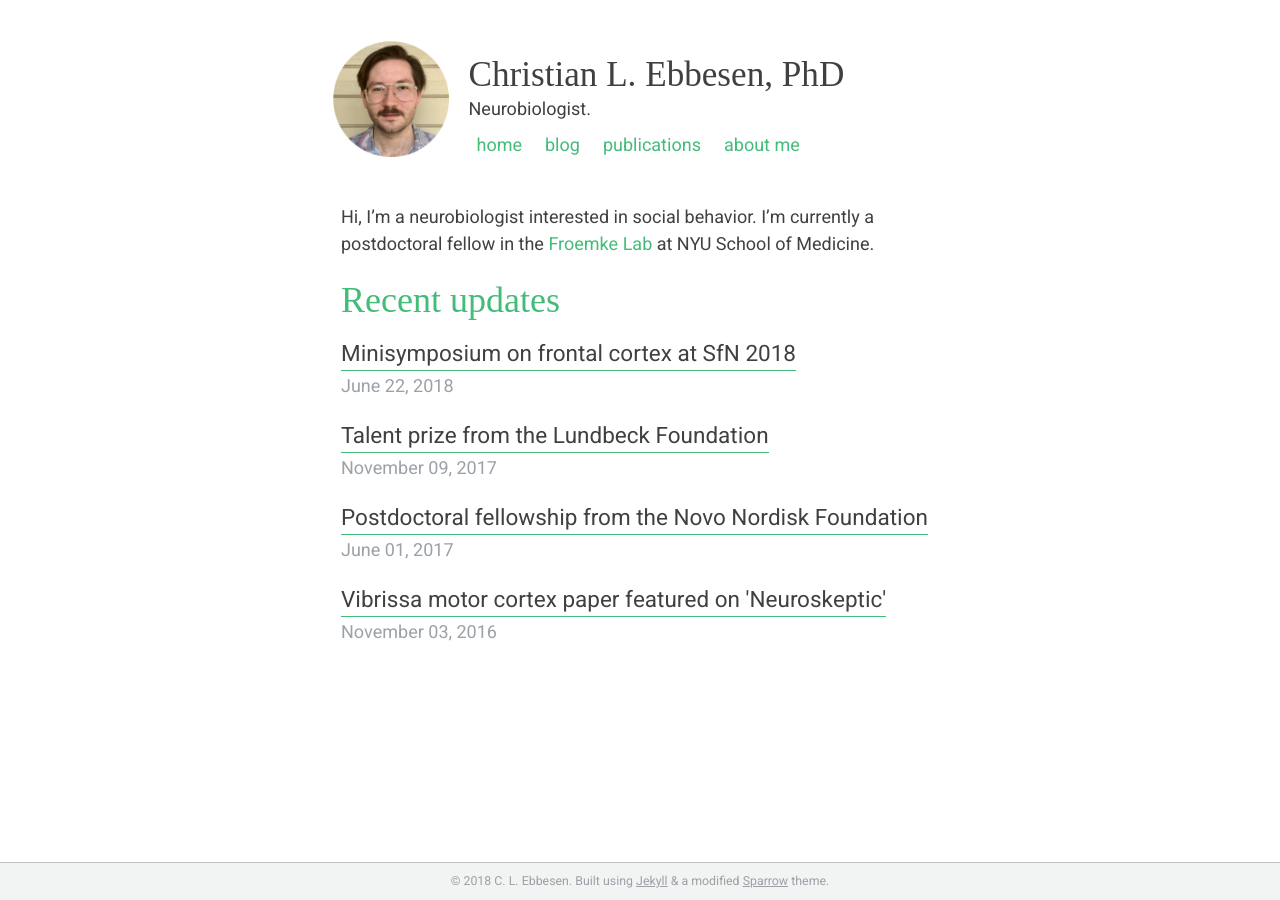
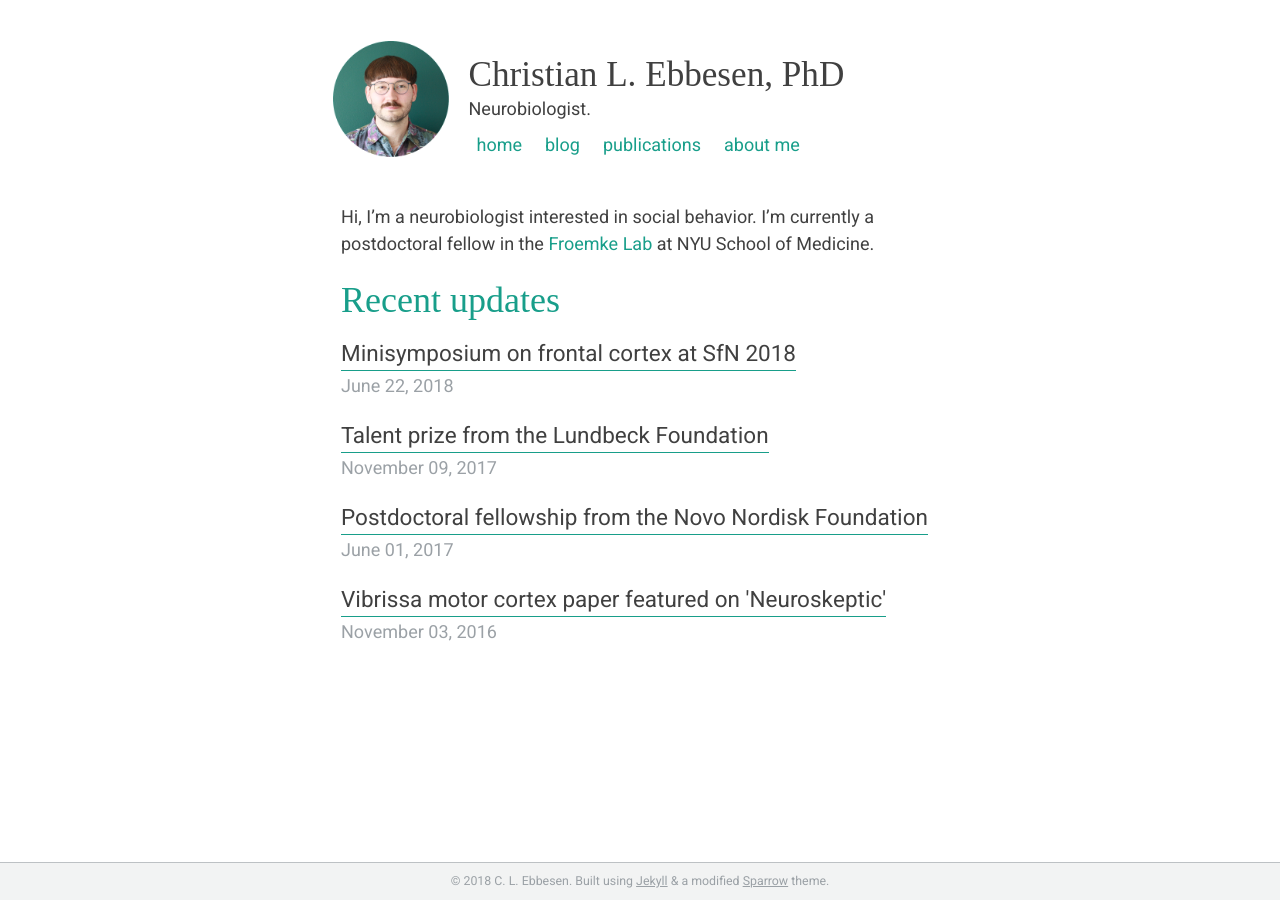
Before and after one commit to chrelli/chrelli.github.io, a Jekyll site: the page built from index.md, in a window 1280 px wide. Built offline with Jekyll 4.4.1, drawn with Linux system fonts in a browser that asks for light colours; nearby versions of some CDN libraries; some web fonts are replaced; a style sheet for code colours, icons or effects is not loaded.

Commit message:
added new pictures

```diff
--- a/_config.yml
+++ b/_config.yml
@@ -5,7 +5,7 @@
 title_separator          : "-"
 description              : "Neurobiologist."
 favicon                  : "/assets/images/brain_kopi.png"
-avatar                   : "/assets/images/Christian.png"
+avatar                   : "/assets/raw/christian_round_1.png"
 url                      : "https://chrelli.github.io" # the base hostname & protocol for your site e.g. "https://mmistakes.github.io"
 #baseurl                  : "/sparrow" # the subpath of your site, e.g. "/blog" leave blank if no subpath
 baseurl                  : "" # the subpath of your site, e.g. "/blog"
--- a/_sass/_variables.scss
+++ b/_sass/_variables.scss
@@ -32,7 +32,9 @@ $type-size-8                : 0.625em !default;  // ~10px
    Colors
    ========================================================================== */
 
-$green                      : mix(#000, #50dd8e, 15%);
+/* $green                      : mix(#000, #50dd8e, 15%); */
+/* Changed color by christian  19ae9b or 189e8d or  189e7d*/
+$green                      : #189e8a;
 $theme-color                : $green;
 $gray                       : #7a8288 !default;
 
```
Also changed, not shown: assets/raw/christian_round_1.png (added), assets/raw/christian_round_2.png (added), assets/raw/christian_round_3.png (added), assets/raw/christian_round_4.png (added), assets/raw/christian_square_1.png (added), assets/raw/christian_square_2.png (added), assets/raw/christian_square_3.png (added), assets/raw/christian_square_4.png (added), assets/raw/christian_square_5.png (added), assets/raw/christian_zoom_1.png (added), assets/raw/christian_zoom_2.png (added), assets/raw/christian_zoom_3.png (added), 1 other file.
